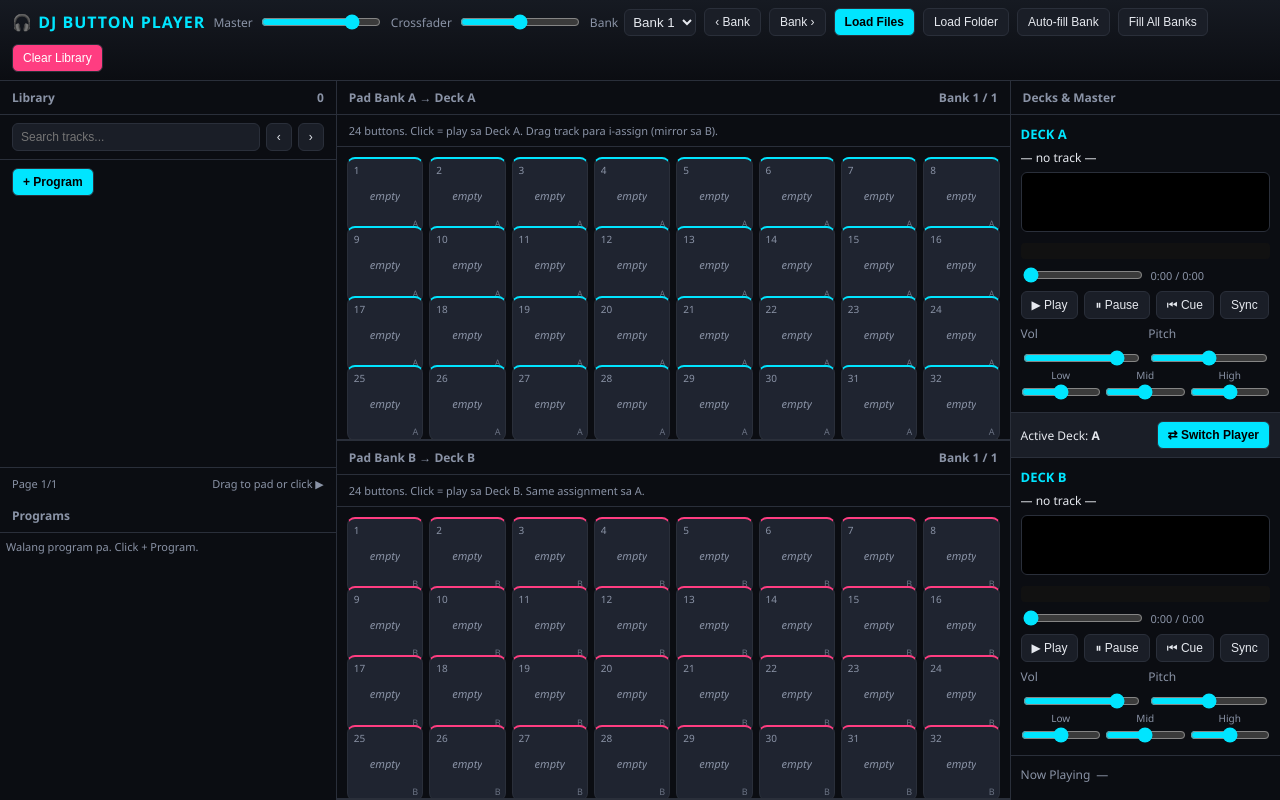
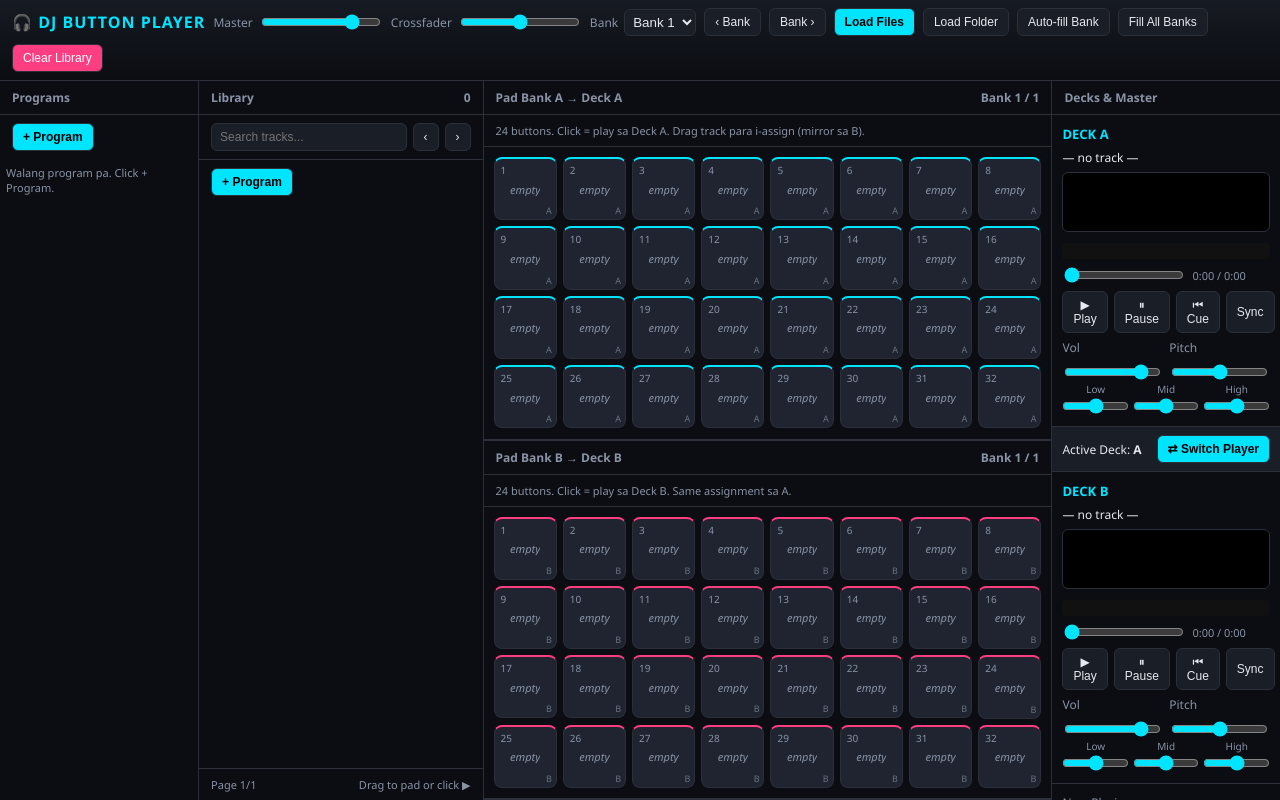
Before and after one commit to projectlabtest/dj-music-player-native, an Electron app: page index.html in a window 1280 px wide. Drawn offline with Linux system fonts and the light colour scheme.

Commit message:
Move programs to sidebar layout

```diff
--- a/index.html
+++ b/index.html
@@ -23,7 +23,7 @@
   button.primary{background:var(--accent);color:#000;font-weight:600;}
   button.danger{background:var(--accent2);color:#fff;}
   select{background:var(--panel2);color:var(--text);border:1px solid var(--border);border-radius:6px;padding:4px;}
-  .main{display:grid;grid-template-columns:minmax(0,1fr) minmax(0,2fr) minmax(0,0.8fr);gap:0;overflow:hidden;}
+  .main{display:grid;grid-template-columns:minmax(0,0.7fr) minmax(0,1fr) minmax(0,2fr) minmax(0,0.8fr);gap:0;overflow:hidden;}
   @media (max-width:900px){ .main{grid-template-columns:1fr;overflow:auto;} .col{min-height:220px;} }
   @media (max-width:600px){ .pad-grid{grid-template-columns:repeat(4,1fr);} }
   .col{border-right:1px solid var(--border);display:flex;flex-direction:column;overflow:hidden;min-width:0;}
@@ -111,6 +111,14 @@
     <input type="file" id="folderInput" webkitdirectory directory multiple hidden>
   </header>
   <div class="main">
+    <!-- Programs Sidebar -->
+    <div class="col">
+      <div class="col-head">Programs</div>
+      <div class="lib-footer" style="border-top:none;">
+        <button id="newEvent" class="primary">+ Program</button>
+      </div>
+      <div class="program-list" id="programList"></div>
+    </div>
     <!-- Library -->
     <div class="col">
       <div class="col-head">Library <span id="libCount">0</span></div>
@@ -127,8 +135,7 @@
         <span id="pageInfo">Page 1</span>
         <span>Drag to pad or click ▶</span>
       </div>
-      <div class="col-head">Programs</div>
-      <div class="program-list" id="programList"></div>
+
     </div>
     <!-- Pads -->
     <div class="col">
```
